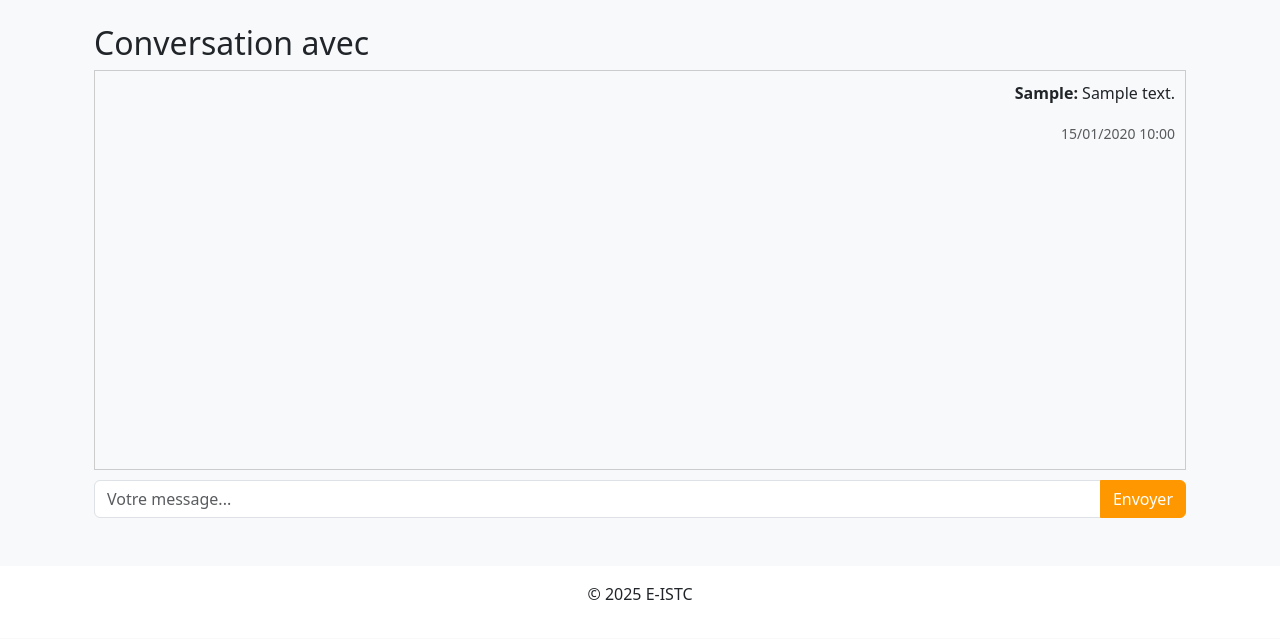
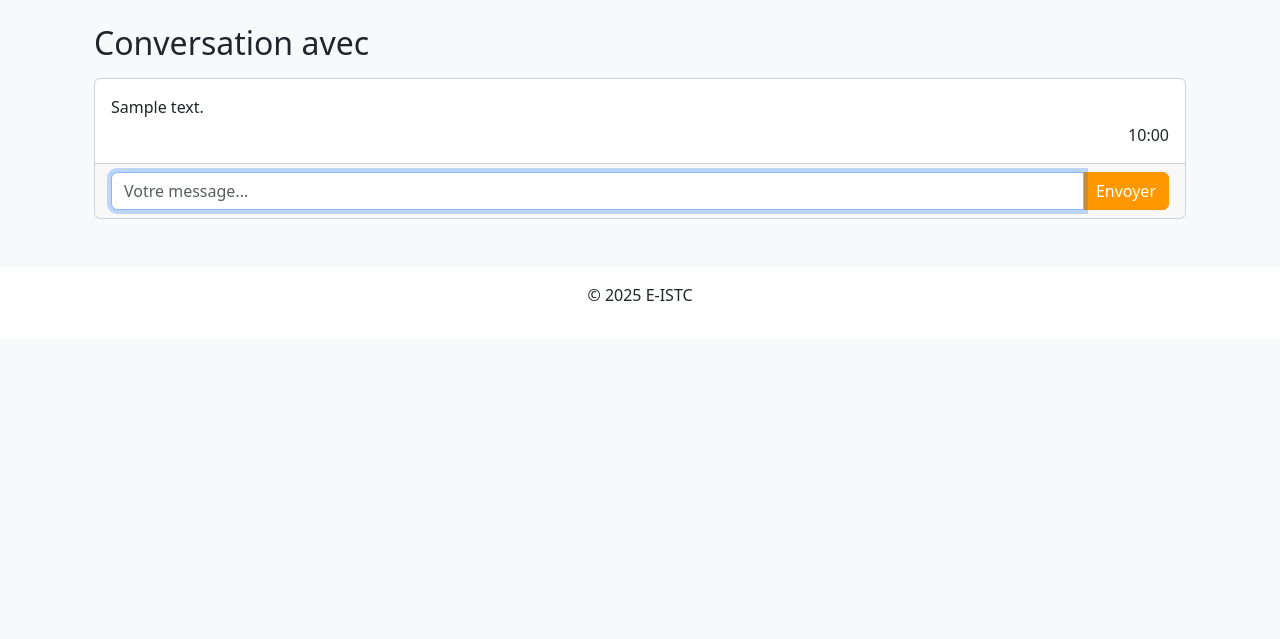
Before and after one commit to Emmanuel-365/e-istc-elearning, a Django app: page /messaging/conversation/1/ in a window 1280 px wide. Shown: the part 56-695 px from the top of the page. Run offline with Django 5.2, Linux system fonts and the light colour scheme; a user stored in the database is signed in; tables that the repository leaves empty hold one stand-in row (values such as "Sample post").

Commit message:
Add unread message counter and improve conversation interface
- Implement unread message count in the navigation bar.
- Enhance conversation detail view with chat bubbles and auto-scroll.
- Mark messages as read when viewing the conversation.

```diff
--- a/e_istc/messaging/templates/messaging/conversation_detail.html
+++ b/e_istc/messaging/templates/messaging/conversation_detail.html
@@ -2,9 +2,51 @@
 
 {% block title %}Conversation{% endblock %}
 
+{% block extra_css %}
+<style>
+    .chat-box {
+        height: 500px;
+        overflow-y: scroll;
+        padding: 1rem;
+        background-color: #f8f9fa;
+    }
+    .message-container {
+        display: flex;
+        margin-bottom: 1rem;
+    }
+    .message-container.sent {
+        justify-content: flex-end;
+    }
+    .message-container.received {
+        justify-content: flex-start;
+    }
+    .message-bubble {
+        max-width: 70%;
+        padding: 0.75rem 1rem;
+        border-radius: 1rem;
+        position: relative;
+    }
+    .message-bubble.sent {
+        background-color: var(--bs-primary);
+        color: white;
+        border-top-right-radius: 0.25rem;
+    }
+    .message-bubble.received {
+        background-color: #e9ecef;
+        color: black;
+        border-top-left-radius: 0.25rem;
+    }
+    .message-info {
+        font-size: 0.75rem;
+        color: #6c757d;
+        margin-top: 0.25rem;
+    }
+</style>
+{% endblock %}
+
 {% block content %}
 <div class="container">
-    <h2>Conversation avec
+    <h2 class="mb-3">Conversation avec
         {% for participant in conversation.participants.all %}
             {% if participant != request.user %}
                 {{ participant.first_name }} {{ participant.last_name }}
@@ -12,21 +54,36 @@
         {% endfor %}
     </h2>
 
-    <div class="chat-box" style="height: 400px; overflow-y: scroll; border: 1px solid #ccc; padding: 10px; margin-bottom: 10px;">
+    <div class="card">
+        <div class="card-body chat-box" id="chat-box">
             {% for message in conversation.messages.all %}
-            <div class="message {% if message.sender == request.user %}text-end{% endif %}">
-                <p><strong>{{ message.sender.first_name }}:</strong> {{ message.content }}</p>
-                <small class="text-muted">{{ message.timestamp|date:"d/m/Y H:i" }}</small>
+                <div class="message-container {% if message.sender == request.user %}sent{% else %}received{% endif %}">
+                    <div class="message-bubble {% if message.sender == request.user %}sent{% else %}received{% endif %}">
+                        <p class="mb-0">{{ message.content }}</p>
+                        <div class="message-info text-end mt-1">
+                            {{ message.timestamp|date:"H:i" }}
+                        </div>
+                    </div>
                 </div>
             {% endfor %}
         </div>
-
+        <div class="card-footer">
             <form method="post">
                 {% csrf_token %}
                 <div class="input-group">
-            <input type="text" name="content" class="form-control" placeholder="Votre message...">
+                    <input type="text" name="content" class="form-control" placeholder="Votre message..." autofocus>
                     <button type="submit" class="btn btn-primary">Envoyer</button>
                 </div>
             </form>
         </div>
+    </div>
+</div>
 {% endblock %}
+
+{% block extra_js %}
+<script>
+    // Auto-scroll to the bottom of the chat box
+    const chatBox = document.getElementById('chat-box');
+    chatBox.scrollTop = chatBox.scrollHeight;
+</script>
+{% endblock %}
--- /dev/null
+++ b/e_istc/messaging/templatetags/messaging_tags.py
@@ -0,0 +1,11 @@
+from django import template
+from messaging.models import Message
+
+register = template.Library()
+
+@register.simple_tag(takes_context=True)
+def unread_messages_count(context):
+    request = context.get('request')
+    if request and request.user.is_authenticated:
+        return Message.objects.filter(conversation__participants=request.user, is_read=False).exclude(sender=request.user).count()
+    return 0
--- a/e_istc/messaging/views.py
+++ b/e_istc/messaging/views.py
@@ -12,6 +12,8 @@ def inbox(request):
 @login_required
 def conversation_detail(request, conversation_id):
     conversation = get_object_or_404(Conversation, pk=conversation_id, participants=request.user)
+    # Marquer les messages comme lus
+    conversation.messages.filter(is_read=False).exclude(sender=request.user).update(is_read=True)
     if request.method == 'POST':
         content = request.POST.get('content')
         if content:
--- a/e_istc/users/templates/base.html
+++ b/e_istc/users/templates/base.html
@@ -1,3 +1,5 @@
+{% load messaging_tags %}
+
 <!DOCTYPE html>
 <html lang="fr">
 <head>
@@ -57,7 +59,8 @@
                 <ul class="navbar-nav ms-auto">
                     {% if user.is_authenticated %}
                         <li class="nav-item">
-                            <a class="nav-link" href="{% url 'messaging:inbox' %}">Messagerie</a>
+                            {% unread_messages_count as unread_count %}
+                            <a class="nav-link" href="{% url 'messaging:inbox' %}">Messagerie {% if unread_count > 0 %}<span class="badge bg-danger">{{ unread_count }}</span>{% endif %}</a>
                         </li>
                         <li class="nav-item">
                             <span class="nav-link">Bonjour, {{ user.first_name }}</span>
```
Also changed, not shown: GEMINI.md (+5 -2 lines), e_istc/messaging/templatetags/__init__.py (added). Lines whose indentation alone changed are shown as unchanged.
